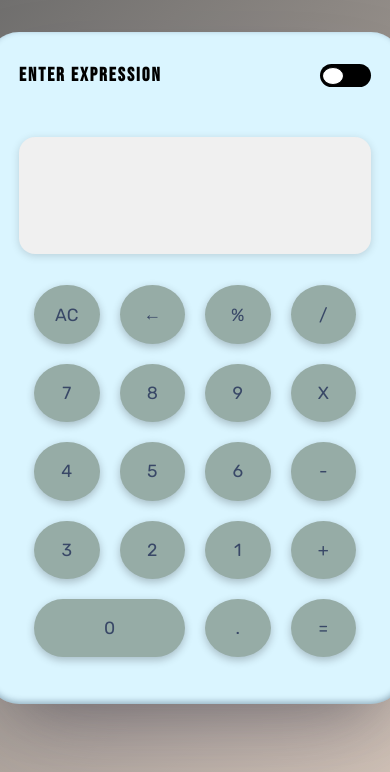
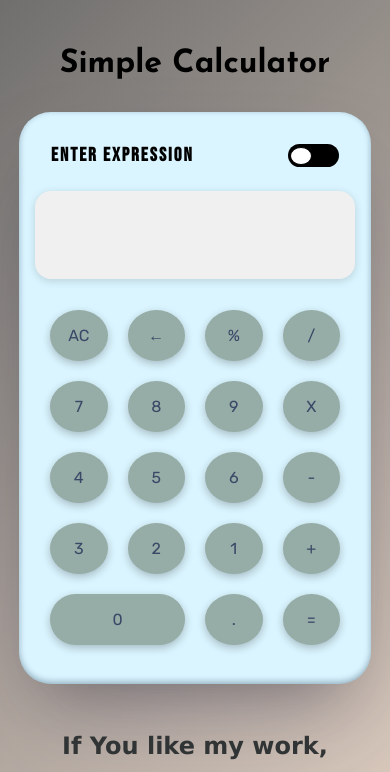
Before and after one commit to ChetanS07/Simple_Calculator, a plain HTML site: page index.html in a window 390 px wide. Shown: the top 772 px of the page. Drawn offline with Linux system fonts and the light colour scheme.

Commit message:
made site responsive

```diff
--- a/index.html
+++ b/index.html
@@ -19,6 +19,7 @@
 
 <body>
     <div class="calc-wrapper">
+        <h1 class="simple-calc">Simple Calculator</h1>
         <div class="calc">
             <div class="heading">
                 <h4>Enter Expression</h4>
--- a/styles/index.css
+++ b/styles/index.css
@@ -28,6 +28,11 @@ h4 {
     align-items: center;
     justify-content: center;
     height: 100%;
+    /* width: 100%; */
+}
+
+.simple-calc {
+    display: none;
 }
 
 .calc {
@@ -128,7 +133,7 @@ input:checked+.slider:before {
 .screen {
     /* border: 2px solid; */
     flex: 20%;
-    padding: 20px 0;
+    padding: 20px 0 0;
     box-sizing: border-box;
     border-radius: 1rem;
     letter-spacing: 2px;
@@ -146,17 +151,18 @@ input:checked+.slider:before {
     justify-content: end;
     height: 70%;
     padding: 0 15px;
-    font-size: 1.9rem;
+    font-size: 2rem;
     text-align: end;
-    font-weight: 500;
+    font-weight: 800;
     /* border: 1px solid; */
+    /* margin-top: 0; */
 }
 
 #top-expression {
     /* border: 1px solid; */
     text-align: end;
     padding: 0 15px;
-    font-size: 1rem;
+    font-size: 1.2rem;
     height: 30%;
     font-weight: 100;
 }
@@ -274,9 +280,78 @@ input:checked+.slider:before {
 @media only screen and (max-width: 600px) {
     body {
         flex-direction: column;
-        padding: 2rem;
-        gap: 5rem;
-        /* font-size: .5rem; */
+        padding: 3rem 1rem 1rem;
+        gap: 3rem;
+        height: auto;
+        box-sizing: border-box;
+    }
+
+    .calc-wrapper {
+        flex-direction: column;
+        gap: 2rem;
+    }
+
+    .simple-calc {
+        display: block;
+        font-family: 'Josefin Sans', sans-serif;
+
+    }
+
+    .calc {
+        height: auto;
+        width: 22rem;
+        padding: 1.5rem 1rem;
+        gap: 1rem;
+        box-sizing: border-box;
+    }
+
+    .heading {
+        /* border: 1px solid; */
+        font-size: 1.2rem;
+        letter-spacing: 2px;
+        flex: 10%;
+        display: flex;
+        padding: .5rem 1rem;
+        justify-content: space-between;
+    }
+
+    .screen {
+        /* border: 2px solid; */
+        flex: 20%;
+        padding: 10px 0 0;
+        min-height: 5.5rem !important;
+    }
+
+    #top-expression {
+        /* border: 1px solid; */
+        text-align: end;
+        padding: 0 15px;
+        font-size: 1rem;
+        height: 30%;
+        font-weight: 200;
+    }
+
+    #text-on-screen {
+        margin: 0;
+        margin-top: .5rem;
+    }
+
+    .btns-wrapper {
+        display: grid;
+        grid-template-columns: repeat(4, 1fr);
+        padding: 15px;
+        gap: 20px;
+    }
+
+    .calc-btn {
+        font-size: 1rem;
+        font-weight: 500;
+        padding: 1rem;
+    }
+
+    .zero-btn {
+        border-radius: 30px;
+        grid-column: 1/3;
     }
 
     .intro-wrapper {
```
